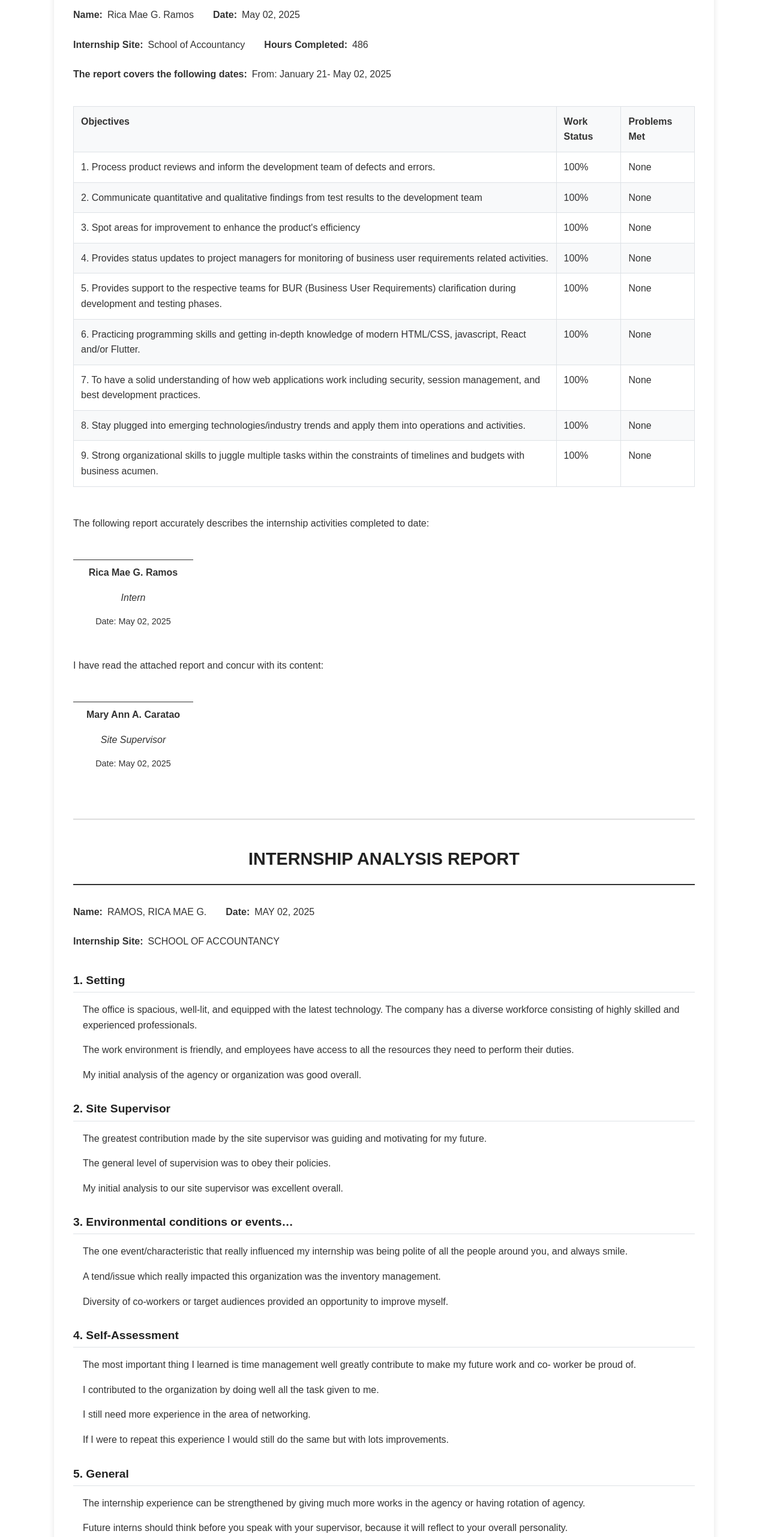
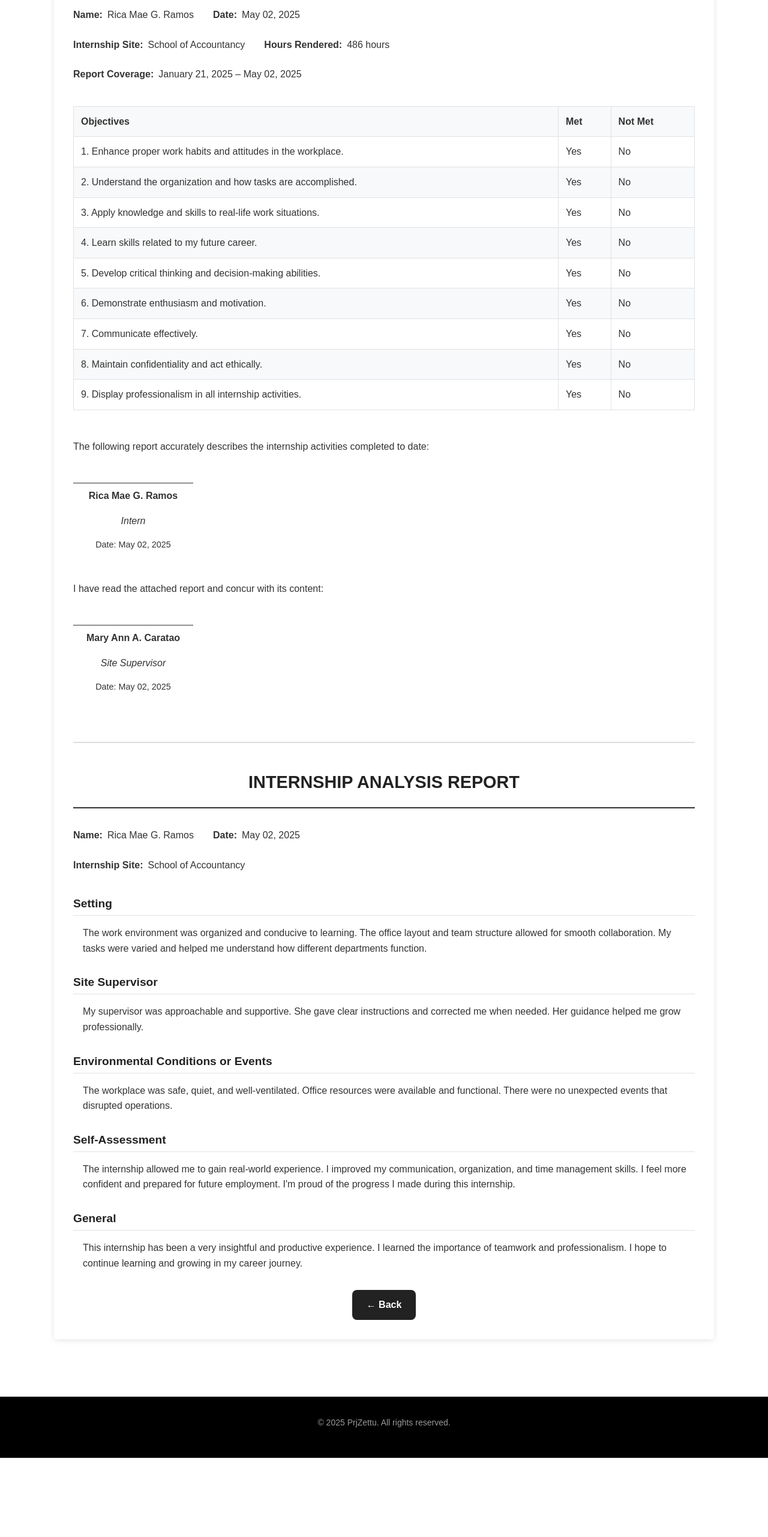
Before and after one commit to zettuzz/portfolio, a React (Vite) app: page /ojt-dashboard in a window 1280 px wide. Shown: the part 2449-5012 px from the top of the page at 60% size. After the commit the page ends 4880 px from the top, so only its background shows below. Built offline with nearby package versions, Linux system fonts and the light colour scheme.

Commit message:
update ojtReport,internship analysis report

```diff
--- a/src/pages/ojt-dashboard.jsx
+++ b/src/pages/ojt-dashboard.jsx
@@ -537,14 +537,14 @@ export default function OJTDashboard() {
               <span className="info-value">School of Accountancy</span>
             </div>
             <div className="info-item">
-              <span className="info-label">Hours Completed:</span>
-              <span className="info-value">486</span>
+              <span className="info-label">Hours Rendered:</span>
+              <span className="info-value">486 hours</span>
             </div>
           </div>
           <div className="info-row">
             <div className="info-item">
-              <span className="info-label">The report covers the following dates:</span>
-              <span className="info-value">From: January 21- May 02, 2025</span>
+              <span className="info-label">Report Coverage:</span>
+              <span className="info-value">January 21, 2025 – May 02, 2025</span>
             </div>
           </div>
         </div>
@@ -554,18 +554,56 @@ export default function OJTDashboard() {
             <thead>
               <tr>
                 <th>Objectives</th>
-                <th>Work Status</th>
-                <th>Problems Met</th>
+                <th>Met</th>
+                <th>Not Met</th>
               </tr>
             </thead>
             <tbody>
-              {objectivesData.map((row, index) => (
-                <tr key={index}>
-                  <td>{row.objective}</td>
-                  <td>{row.status}</td>
-                  <td>{row.problems}</td>
-                </tr>
-              ))}
+              <tr>
+                <td>1. Enhance proper work habits and attitudes in the workplace.</td>
+                <td>Yes</td>
+                <td>No</td>
+              </tr>
+              <tr>
+                <td>2. Understand the organization and how tasks are accomplished.</td>
+                <td>Yes</td>
+                <td>No</td>
+              </tr>
+              <tr>
+                <td>3. Apply knowledge and skills to real-life work situations.</td>
+                <td>Yes</td>
+                <td>No</td>
+              </tr>
+              <tr>
+                <td>4. Learn skills related to my future career.</td>
+                <td>Yes</td>
+                <td>No</td>
+              </tr>
+              <tr>
+                <td>5. Develop critical thinking and decision-making abilities.</td>
+                <td>Yes</td>
+                <td>No</td>
+              </tr>
+              <tr>
+                <td>6. Demonstrate enthusiasm and motivation.</td>
+                <td>Yes</td>
+                <td>No</td>
+              </tr>
+              <tr>
+                <td>7. Communicate effectively.</td>
+                <td>Yes</td>
+                <td>No</td>
+              </tr>
+              <tr>
+                <td>8. Maintain confidentiality and act ethically.</td>
+                <td>Yes</td>
+                <td>No</td>
+              </tr>
+              <tr>
+                <td>9. Display professionalism in all internship activities.</td>
+                <td>Yes</td>
+                <td>No</td>
+              </tr>
             </tbody>
           </table>
         </div>
@@ -600,73 +638,54 @@ export default function OJTDashboard() {
           <div className="info-row">
             <div className="info-item">
               <span className="info-label">Name:</span>
-              <span className="info-value">RAMOS, RICA MAE G.</span>
+              <span className="info-value">Rica Mae G. Ramos</span>
             </div>
             <div className="info-item">
               <span className="info-label">Date:</span>
-              <span className="info-value">MAY 02, 2025</span>
+              <span className="info-value">May 02, 2025</span>
             </div>
           </div>
           <div className="info-row">
             <div className="info-item">
               <span className="info-label">Internship Site:</span>
-              <span className="info-value">SCHOOL OF ACCOUNTANCY</span>
+              <span className="info-value">School of Accountancy</span>
             </div>
           </div>
         </div>
 
         <div className="analysis-section">
-          <h3>1. Setting</h3>
+          <h3>Setting</h3>
           <p>
-            The office is spacious, well-lit, and equipped with the latest technology. The company has a diverse
-            workforce consisting of highly skilled and experienced professionals.
+            The work environment was organized and conducive to learning. The office layout and team structure allowed for smooth collaboration. My tasks were varied and helped me understand how different departments function.
           </p>
-          <p>
-            The work environment is friendly, and employees have access to all the resources they need to perform their
-            duties.
-          </p>
-          <p>My initial analysis of the agency or organization was good overall.</p>
         </div>
 
         <div className="analysis-section">
-          <h3>2. Site Supervisor</h3>
-          <p>The greatest contribution made by the site supervisor was guiding and motivating for my future.</p>
-          <p>The general level of supervision was to obey their policies.</p>
-          <p>My initial analysis to our site supervisor was excellent overall.</p>
+          <h3>Site Supervisor</h3>
+          <p>
+            My supervisor was approachable and supportive. She gave clear instructions and corrected me when needed. Her guidance helped me grow professionally.
+          </p>
         </div>
 
         <div className="analysis-section">
-          <h3>3. Environmental conditions or events…</h3>
+          <h3>Environmental Conditions or Events</h3>
           <p>
-            The one event/characteristic that really influenced my internship was being polite of all the people around
-            you, and always smile.
+            The workplace was safe, quiet, and well-ventilated. Office resources were available and functional. There were no unexpected events that disrupted operations.
           </p>
-          <p>A tend/issue which really impacted this organization was the inventory management.</p>
-          <p>Diversity of co-workers or target audiences provided an opportunity to improve myself.</p>
         </div>
 
         <div className="analysis-section">
-          <h3>4. Self-Assessment</h3>
+          <h3>Self-Assessment</h3>
           <p>
-            The most important thing I learned is time management well greatly contribute to make my future work and co-
-            worker be proud of.
+            The internship allowed me to gain real-world experience. I improved my communication, organization, and time management skills. I feel more confident and prepared for future employment. I'm proud of the progress I made during this internship.
           </p>
-          <p>I contributed to the organization by doing well all the task given to me.</p>
-          <p>I still need more experience in the area of networking.</p>
-          <p>If I were to repeat this experience I would still do the same but with lots improvements.</p>
         </div>
 
         <div className="analysis-section">
-          <h3>5. General</h3>
+          <h3>General</h3>
           <p>
-            The internship experience can be strengthened by giving much more works in the agency or having rotation of
-            agency.
+            This internship has been a very insightful and productive experience. I learned the importance of teamwork and professionalism. I hope to continue learning and growing in my career journey.
           </p>
-          <p>
-            Future interns should think before you speak with your supervisor, because it will reflect to your overall
-            personality.
-          </p>
-          <p className="note">Note: This analysis need not to be shared with the site supervisor.</p>
         </div>
       </section>
 
```
